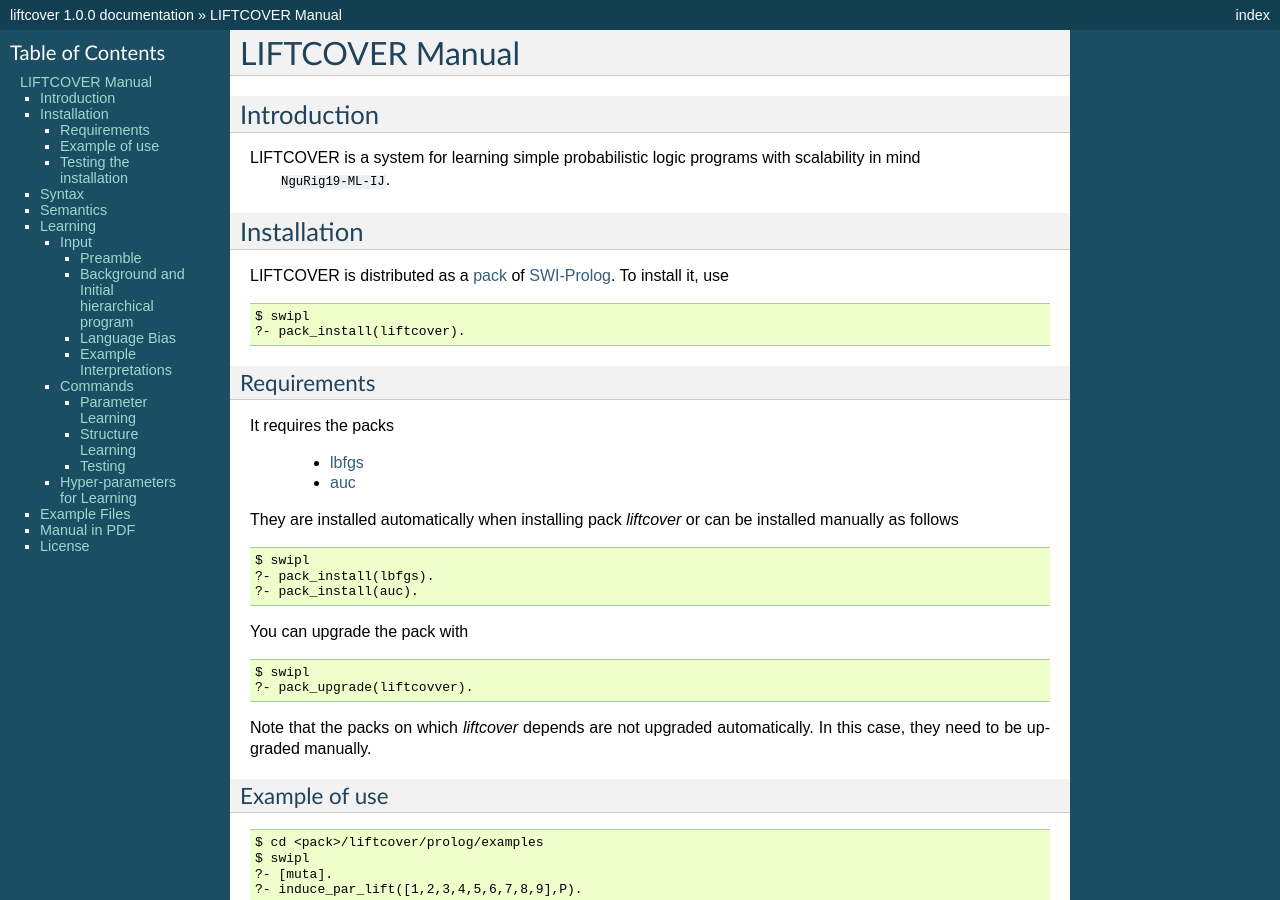
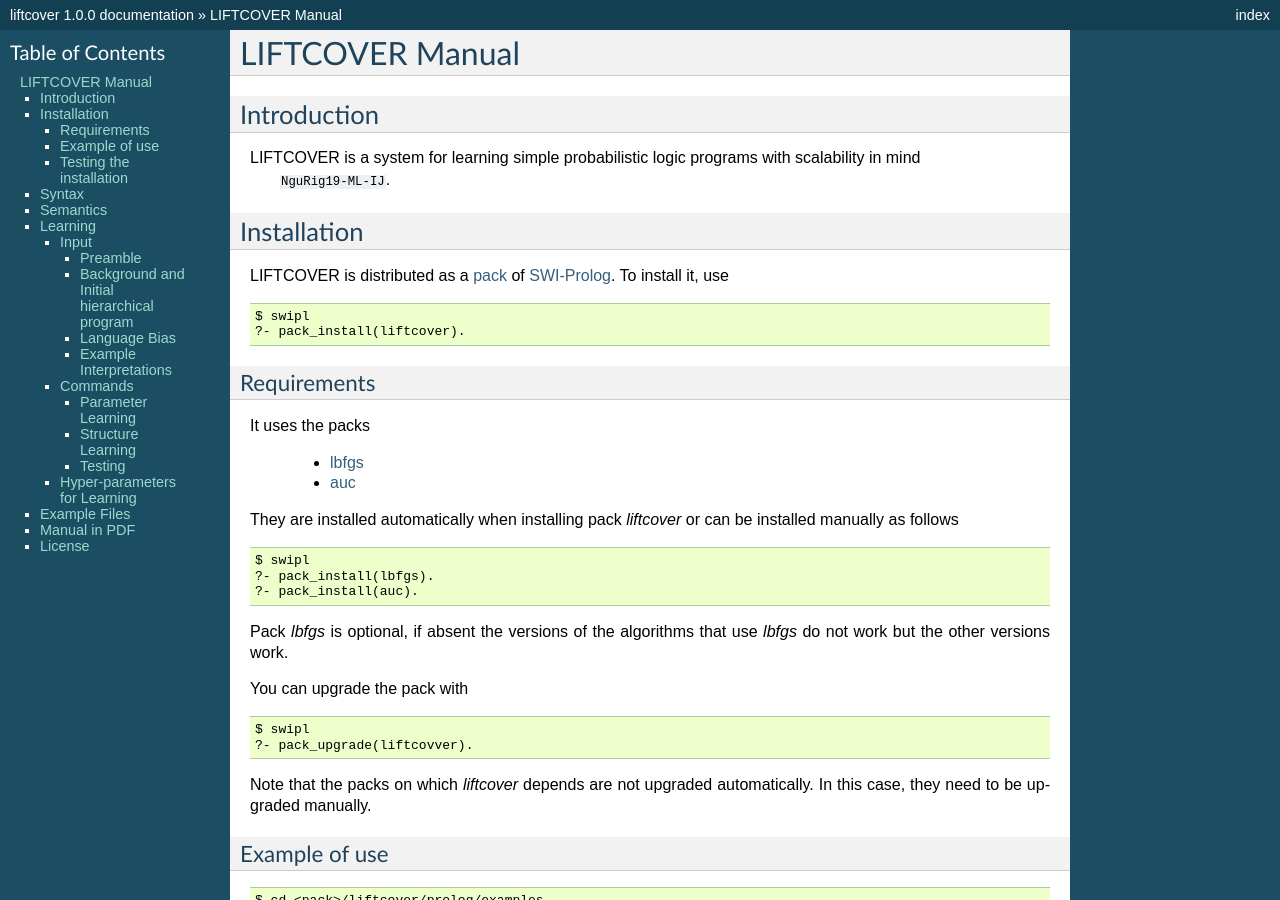
Before and after one commit to friguzzi/liftcover, a Sphinx documentation site: the page built from docs/index.rst, in a window 1280 px wide and 900 px high. Built offline with Sphinx 7.4.7, drawn with Linux system fonts in a browser that asks for light colours; cross-references to code outside the pages are shown as plain code.

Commit message:
pack lbfgs is optional

```diff
--- a/docs/index.rst
+++ b/docs/index.rst
@@ -27,7 +27,7 @@
 
 Requirements
 -------------
-It requires the packs
+It uses the packs
 
  * `lbfgs <https://github.com/friguzzi/lbfgs>`_
  * `auc <https://github.com/friguzzi/auc>`_
@@ -38,6 +38,7 @@
 	?- pack_install(lbfgs).
 	?- pack_install(auc).
 
+Pack `lbfgs` is optional, if absent the versions of the algorithms that use  `lbfgs` do not work but the other versions work.
 
 You can upgrade the pack with ::
 
```
Also changed, not shown: 1 other file.
